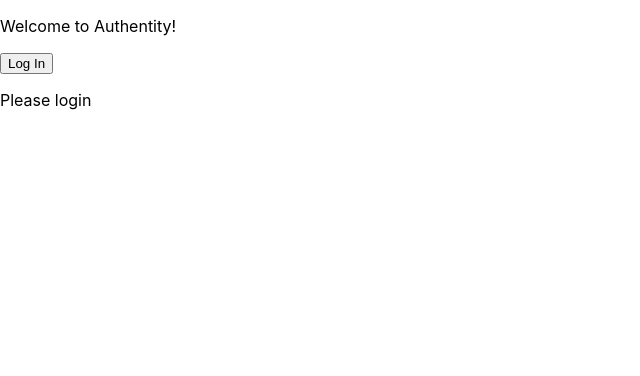
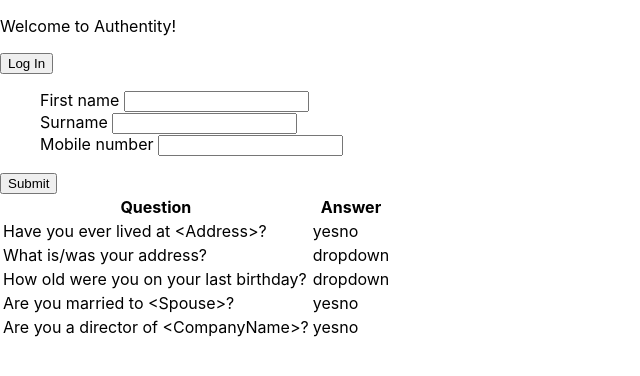
Before and after one commit to DarryllRobinson/authentity, a React (Create React App) app: page /kba in a window 1280 px wide. Shown: the top 376 px of the page, without its empty margins (0-640 px from the left). Built offline with nearby package versions, Linux system fonts and the light colour scheme; what auth0-js would draw is missing.

Commit message:
Static question form

```diff
--- a/src/KBA/KbaForm.js
+++ b/src/KBA/KbaForm.js
@@ -9,6 +9,10 @@
       mobile: '',
       errormessage: ''
     }
+
+    this.changeHandler = this.changeHandler.bind(this);
+    this.submitHandler = this.submitHandler.bind(this);
+
   }
 
   changeHandler = (event) => {
@@ -37,10 +41,29 @@
           <li>Mobile number <input type="text" name="mobile" onChange={this.changeHandler}/>{this.state.errormessage}</li>
         </ul>
 
-        <input type="submit" />
+        <input type="submit" value="Submit" />
       </form>
     )
   }
+
 }
 
 export default KbaForm;
+
+/*
+render() {
+  return (
+    <form onSubmit={this.submitHandler}>
+      <fieldset>
+        <legend>First name </legend>
+        <input type="text" name="firstname" onChange={this.changeHandler}/>
+      </fieldset>
+      <fieldset>
+        <legend>Surname </legend>
+        <input type="text" name="surname" onChange={this.changeHandler}/>
+      </fieldset>
+
+    </form>
+  )
+}
+*/
--- a/src/KBA/kba.js
+++ b/src/KBA/kba.js
@@ -1,50 +1,76 @@
 import React, { Component } from 'react';
 import KbaForm from './KbaForm';
 
-class Kba extends Component {
-
-  goTo(route) {
-    this.props.history.replace(`/${route}`);
-  }
-
-  login() {
-    this.props.auth.login();
-  }
-
-  logout() {
-    this.props.auth.logout();
-  }
-
+class QuestionRow extends Component {
   render() {
-    const { isAuthenticated } = this.props.auth;
+    const question = this.props.question;
+    const type = this.props.qType;
 
     return (
-      <div className="Kba">
-        {
-          !isAuthenticated() && (
-            <div>
-              <p>
-                Please login
-              </p>
-            </div>
-          )
-        }
+      <tr>
+        <td>{question}</td>
+        <td>{type}</td>
+      </tr>
+    );
+  }
+}
 
-        {
-          isAuthenticated() && (
-            <div>
-              Knowledge Based Authentication
+class QuestionTable extends Component {
+  render() {
+    const rows = [];
 
-              <KbaForm>
-                Please input all the fields below
-              </KbaForm>
+    this.props.questions.forEach((question) => {
+      rows.push(
+        <QuestionRow
+          question={question.questionTemplate}
+          qType={question.questionType}
+          key={question.qID} />
+      );
+    })
 
-            </div>
-          )
-        }
+    return (
+      <table>
+        <thead>
+          <tr>
+            <th>Question</th>
+            <th>Answer</th>
+          </tr>
+        </thead>
+        <tbody>
+          {rows}
+        </tbody>
+      </table>
+    );
+  }
+}
+
+class SearchBox extends Component {
+  render() {
+    return (
+      <KbaForm>
+        Please input all the fields below
+      </KbaForm>
+    );
+  }
+}
+
+class Kba extends Component {
+  render() {
+    return (
+      <div>
+        <SearchBox />
+        <QuestionTable questions={this.props.questions} />
       </div>
     );
   }
-};
+}
+
+/*const QUESTIONS = [
+  {qID: 'Q0001', questionTemplate: 'Have you ever lived at <Address>?', questionType: 'yesno'},
+  {qID: 'Q0002', questionTemplate: 'What is/was your address?', questionType: 'dropdown'},
+  {qID: 'Q0003', questionTemplate: 'How old were you on your last birthday?', questionType: 'dropdown'},
+  {qID: 'Q0004', questionTemplate: 'Are you married to <Spouse>?', questionType: 'yesno'},
+  {qID: 'Q0005', questionTemplate: 'Are you a director of <CompanyName>?', questionType: 'yesno'}
+];*/
 
 export default Kba;
--- a/src/routes.js
+++ b/src/routes.js
@@ -11,6 +11,14 @@
 
 const auth = new Auth();
 
+const QUESTIONS = [
+  {qID: 'Q0001', questionTemplate: 'Have you ever lived at <Address>?', questionType: 'yesno'},
+  {qID: 'Q0002', questionTemplate: 'What is/was your address?', questionType: 'dropdown'},
+  {qID: 'Q0003', questionTemplate: 'How old were you on your last birthday?', questionType: 'dropdown'},
+  {qID: 'Q0004', questionTemplate: 'Are you married to <Spouse>?', questionType: 'yesno'},
+  {qID: 'Q0005', questionTemplate: 'Are you a director of <CompanyName>?', questionType: 'yesno'}
+];
+
 const handleAuthentication = ({location}) => {
   if (/access_token|id_token|error/.test(location.hash)) {
     auth.handleAuthentication();
@@ -22,7 +30,8 @@
       <Router history={history}>
         <div>
           <Route path="/" render={(props) => <App auth={auth} {...props} />} />
-          <Route path="/kba" render={(props) => <Kba auth={auth} {...props} />} />
+          <Route path="/kba" render={(props) => <Kba auth={auth} {...props}
+            questions={QUESTIONS}/>} />
           <Route path="/callback" render={(props) => {
             handleAuthentication(props);
             return <Callback {...props} />
```
